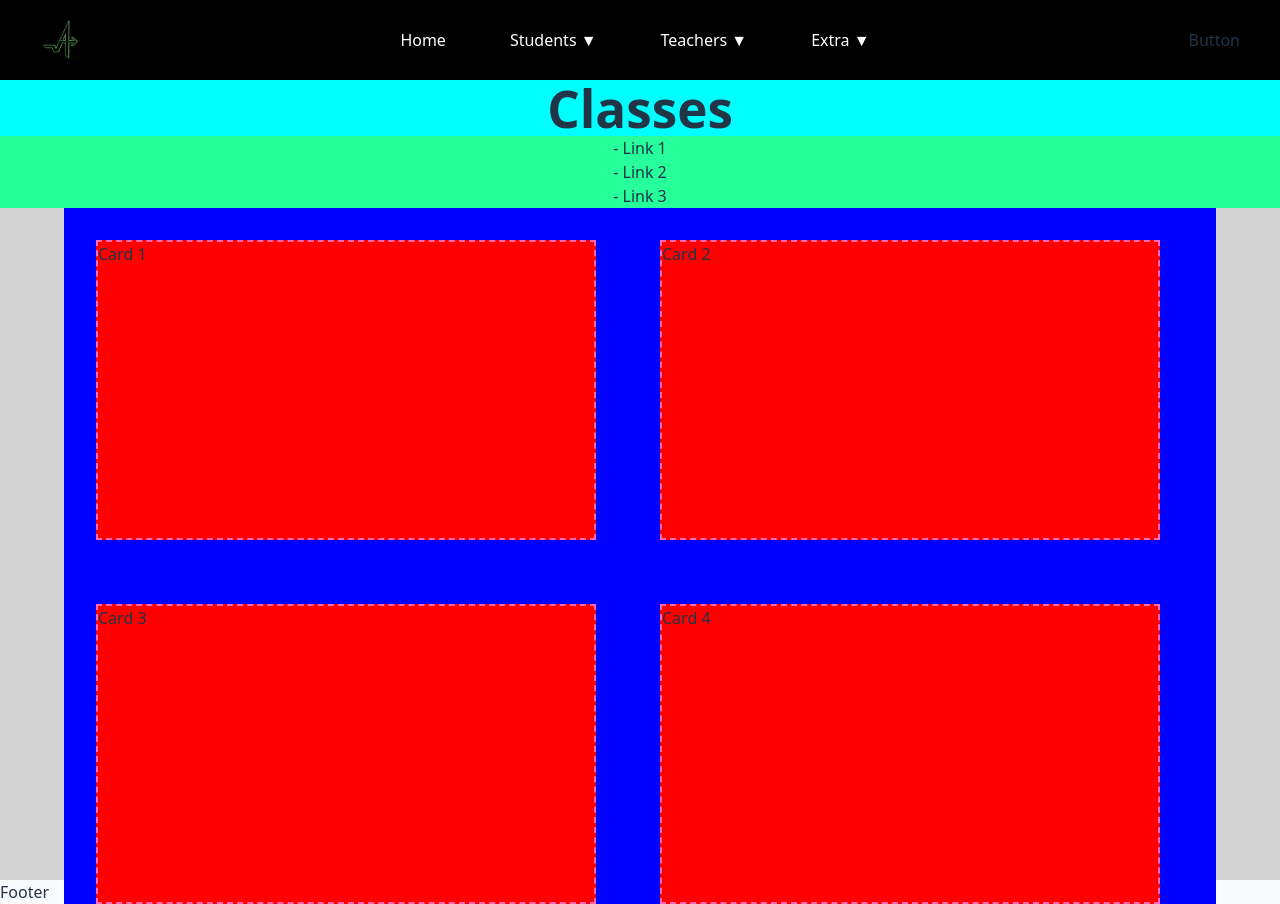
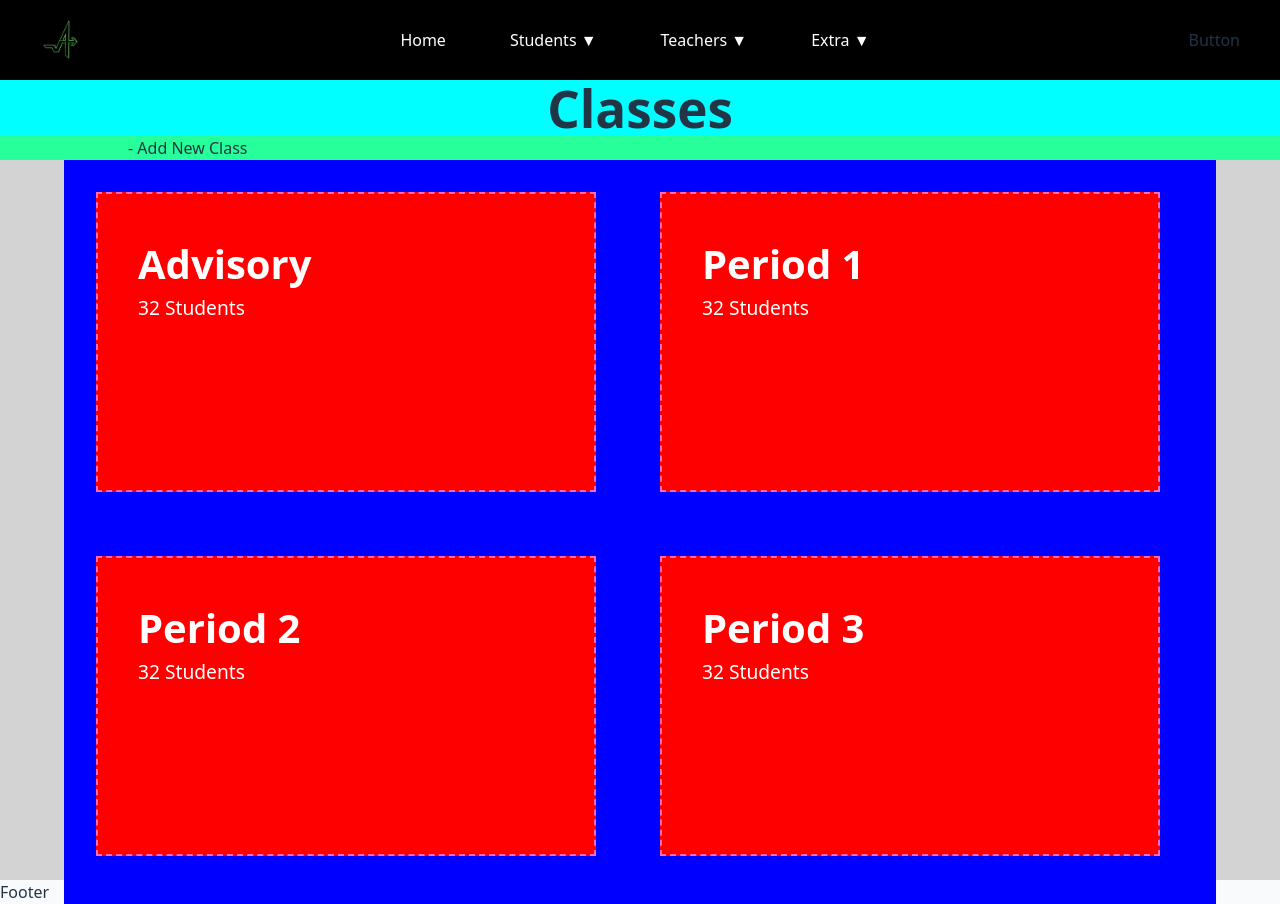
Before and after one commit to NCunningham12/axiom_frontend, a React (Vite) app: page /teachers/classes in a window 1280 px wide. Built offline with nearby package versions, Linux system fonts and the light colour scheme.

Commit message:
Classes page css, rosters page created

```diff
--- a/src/App.jsx
+++ b/src/App.jsx
@@ -9,6 +9,7 @@ import SkillAssignment from './pages/SkillAssignment';
 import AssignmentList from './pages/AssignmentList';
 import StudentPage from './pages/StudentPage';
 import Classes from './pages/Classes';
+import ClassRosters from './pages/ClassRosters';
 import './App.css';
 
 function App() {
@@ -29,6 +30,10 @@ function App() {
             />
             <Route path="/teachers/classes" element={<Classes />} />
             <Route
+              path="/teachers/classes/rosters"
+              element={<ClassRosters />}
+            />
+            <Route
               path="/students/assignment/:assignmentId"
               element={<Assignment />}
             />
--- /dev/null
+++ b/src/pages/ClassRosters.jsx
@@ -0,0 +1,21 @@
+import React from 'react'
+
+const ClassRosters = () => {
+  return (
+    <div className="rosters-page-container">
+      <h1 className="rosters-page-title">Class Rosters</h1>
+      <div className="dropdown"></div>
+      <div className="roster-wrapper">
+        <div className="roster-categories"></div>
+        <div className="roster-row">
+          <div className="roster-last"></div>
+          <div className="roster-first"></div>
+          <div className="roster-grade-level"></div>
+          .
+        </div>
+      </div>
+    </div>
+  )
+}
+
+export default ClassRosters
--- a/src/pages/Classes.css
+++ b/src/pages/Classes.css
@@ -18,7 +18,7 @@
 .links {
   display: flex;
   align-items: center;
-  justify-content: center;
+  padding-left: 10%;
   width: 100%;
   height: 100px;
   background-color: rgb(39, 255, 154);
@@ -33,9 +33,20 @@
 
 .class-card {
   display: flex;
+  flex-direction: column;
+  color: white;
+  padding: 40px;
   width: 500px;
   height: 300px;
   background-color: red;
   margin: 2rem;
   border: 2px dashed hotpink;
 }
+
+.card-title {
+  font-size: 40px;
+}
+
+.card-description {
+  font-size: larger;
+}
--- a/src/pages/Classes.jsx
+++ b/src/pages/Classes.jsx
@@ -6,17 +6,33 @@ const Classes = () => {
     <div className="classes-container">
       <h1 className="classes-title">Classes</h1>
       <div className="links">
-        - Link 1 <br />
-        - Link 2 <br />
-        - Link 3 <br />
+        - Add New Class
       </div>
       <div className="cards">
-        <div className="class-card">Card 1</div>
-        <div className="class-card">Card 2</div>
-        <div className="class-card">Card 3</div>
-        <div className="class-card">Card 4</div>
-        <div className="class-card">Card 5</div>
-        <div className="class-card">Card 6</div>
+        <div className="class-card">
+          <h2 className="card-title">Advisory</h2>
+          <p className="card-description">32 Students</p>
+        </div>
+        <div className="class-card">
+          <h2 className="card-title">Period 1</h2>
+          <p className="card-description">32 Students</p>
+        </div>
+        <div className="class-card">
+          <h2 className="card-title">Period 2</h2>
+          <p className="card-description">32 Students</p>
+        </div>
+        <div className="class-card">
+          <h2 className="card-title">Period 3</h2>
+          <p className="card-description">32 Students</p>
+        </div>
+        <div className="class-card">
+          <h2 className="card-title">Period 4</h2>
+          <p className="card-description">32 Students</p>
+        </div>
+        <div className="class-card">
+          <h2 className="card-title">Period 5</h2>
+          <p className="card-description">32 Students</p>
+        </div>
       </div>
     </div>
   );
```
Also changed, not shown: src/pages/ClassRosters.css (added).
